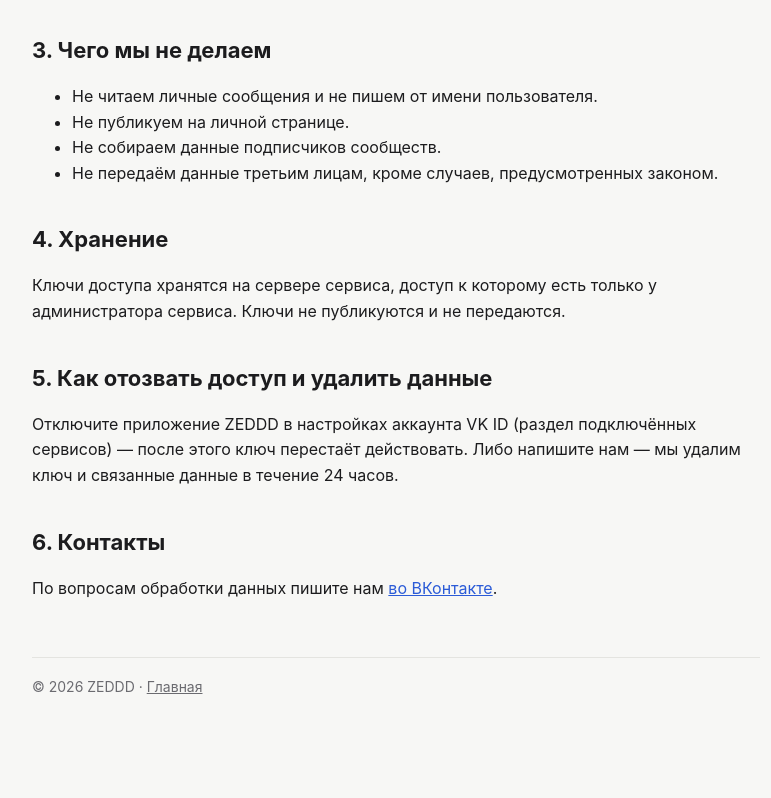
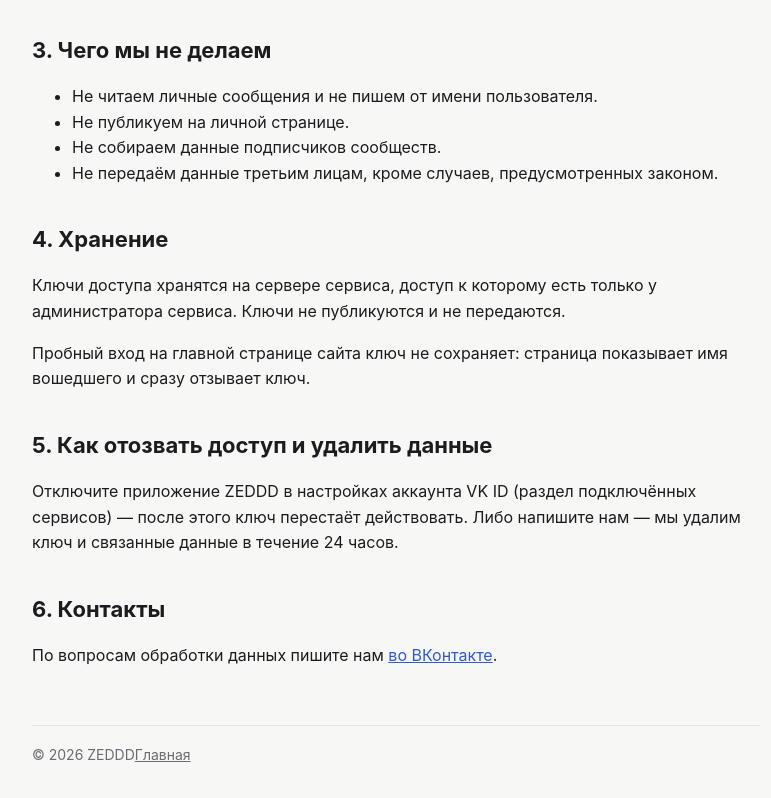
Before and after one commit to zeddd-app/zeddd-app.github.io, a plain HTML site: page privacy.html in a window 1280 px wide. Shown: the part 578-1376 px from the top of the page, without its empty margins (244-1015 px from the left). Before the commit the page ends 1337 px from the top, so only its background shows below. Drawn offline with Linux system fonts and the light colour scheme.

Commit message:
update privacy.html

```diff
--- a/privacy.html
+++ b/privacy.html
@@ -13,7 +13,8 @@
   <nav><a href="./">Главная</a><a href="./#contact">Контакты</a></nav>
 </header>
 
-<h1>Политика конфиденциальности</h1>
+<div class="doc">
+<h1 style="margin-top:24px">Политика конфиденциальности</h1>
 <p class="lead">Редакция от 20 ноября 2026 года.</p>
 
 <h2>1. Какие данные мы получаем</h2>
@@ -36,6 +37,7 @@
 
 <h2>4. Хранение</h2>
 <p>Ключи доступа хранятся на сервере сервиса, доступ к которому есть только у администратора сервиса. Ключи не публикуются и не передаются.</p>
+<p>Пробный вход на главной странице сайта ключ не сохраняет: страница показывает имя вошедшего и сразу отзывает ключ.</p>
 
 <h2>5. Как отозвать доступ и удалить данные</h2>
 <p>Отключите приложение ZEDDD в настройках аккаунта VK ID (раздел подключённых сервисов) — после этого ключ перестаёт действовать. Либо напишите нам — мы удалим ключ и связанные данные в течение 24 часов.</p>
@@ -43,7 +45,8 @@
 <h2>6. Контакты</h2>
 <p id="vk-contact">По вопросам обработки данных пишите нам <a href="https://vk.com/id691106140" target="_blank" rel="noopener">во ВКонтакте</a>.</p>
 
-<footer>© 2026 ZEDDD · <a href="./">Главная</a></footer>
+</div>
+<footer><span>© 2026 ZEDDD</span><a href="./">Главная</a></footer>
 </div>
 </body>
 </html>
```
